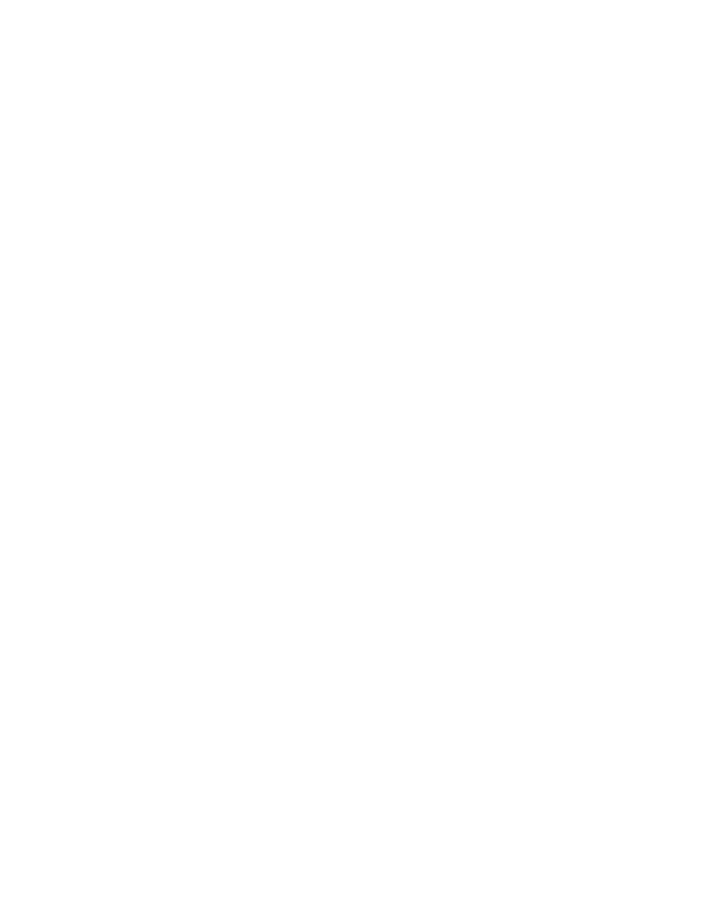
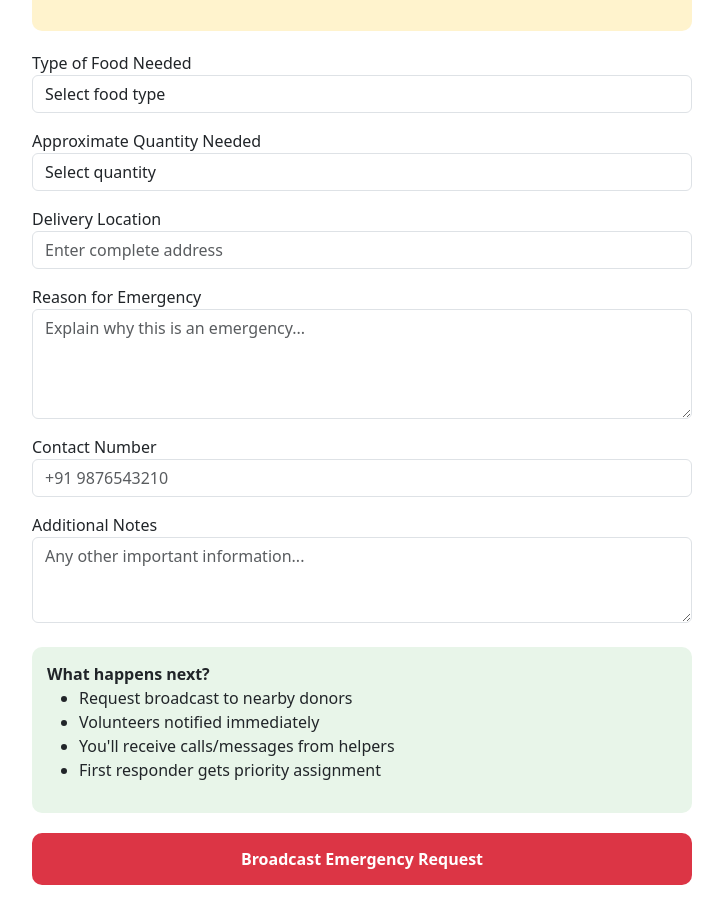
Before and after one commit to likithknp/food-rescue-UI, a React (Vite) app: page /emergency-request in a window 1280 px wide. Before the commit this address had no page. Shown: the part 229-1152 px from the top of the page, without its empty margins (278-1001 px from the left). Before the commit the page ends 800 px from the top, so only its background shows below. Built offline with nearby package versions, Linux system fonts and the light colour scheme.

Commit message:
Add emergency request feature and dashboard navigation

```diff
--- a/src/App.jsx
+++ b/src/App.jsx
@@ -11,6 +11,7 @@
 import NGOs from "./pages/NGOs";
 import PickupRequests from "./pages/PickupRequests";
 import Profile from "./pages/Profile";
+import EmergencyRequest from "./pages/EmergencyRequest";
 
 function App() {
   return (
@@ -29,6 +30,7 @@
         <Route path="/ngos" element={<NGOs />} />
         <Route path="/pickups" element={<PickupRequests />} />
         <Route path="/profile" element={<Profile />} />
+        <Route path="/emergency-request" element={<EmergencyRequest />} />
 
       </Routes>
     </BrowserRouter>
--- a/src/pages/Dashboard.jsx
+++ b/src/pages/Dashboard.jsx
@@ -175,12 +175,15 @@
           </p>
 
           <button
+            onClick={() => navigate("/emergency-request")}
             style={{
               background: "#dc2626",
               color: "white",
               border: "none",
               padding: "10px 20px",
               borderRadius: "10px",
+              cursor: "pointer",
+              fontWeight: "bold",
             }}
           >
             Help Now
--- /dev/null
+++ b/src/pages/EmergencyRequest.jsx
@@ -0,0 +1,177 @@
+import { useState } from "react";
+import axios from "axios";
+import Navbar from "../components/Navbar";
+
+function EmergencyRequest() {
+  const [formData, setFormData] = useState({
+    foodType: "",
+    quantity: "",
+    location: "",
+    reason: "",
+    contactNumber: "",
+    notes: "",
+  });
+
+  const handleChange = (e) => {
+    setFormData({
+      ...formData,
+      [e.target.name]: e.target.value,
+    });
+  };
+
+  const handleSubmit = async () => {
+    try {
+      await axios.post(
+        "http://localhost:8080/api/emergency",
+        formData
+      );
+
+      alert("Emergency request broadcast successfully!");
+
+      setFormData({
+        foodType: "",
+        quantity: "",
+        location: "",
+        reason: "",
+        contactNumber: "",
+        notes: "",
+      });
+    } catch (error) {
+      console.error(error);
+      alert("Failed to submit request");
+    }
+  };
+
+  return (
+    <>
+      <Navbar />
+
+      <div
+        style={{
+          maxWidth: "700px",
+          margin: "20px auto",
+          padding: "20px",
+        }}
+      >
+        <h2>🚨 Emergency Request</h2>
+
+        <div
+          style={{
+            background: "#fff3cd",
+            padding: "15px",
+            borderRadius: "10px",
+            marginBottom: "20px",
+          }}
+        >
+          <strong>Emergency Request Guidelines</strong>
+          <p>
+            This will broadcast your urgent need to nearby donors
+            and volunteers. Use only for genuine emergencies.
+          </p>
+        </div>
+
+        <label>Type of Food Needed</label>
+        <select
+          name="foodType"
+          value={formData.foodType}
+          onChange={handleChange}
+          className="form-control mb-3"
+        >
+          <option value="">Select food type</option>
+          <option value="Cooked Food">Cooked Food</option>
+          <option value="Packed Food">Packed Food</option>
+          <option value="Groceries">Groceries</option>
+          <option value="Drinking Water">Drinking Water</option>
+        </select>
+
+        <label>Approximate Quantity Needed</label>
+        <select
+          name="quantity"
+          value={formData.quantity}
+          onChange={handleChange}
+          className="form-control mb-3"
+        >
+          <option value="">Select quantity</option>
+          <option>10-30 meals</option>
+          <option>30-50 meals</option>
+          <option>50+ meals</option>
+        </select>
+
+        <label>Delivery Location</label>
+        <input
+          type="text"
+          name="location"
+          value={formData.location}
+          onChange={handleChange}
+          className="form-control mb-3"
+          placeholder="Enter complete address"
+        />
+
+        <label>Reason for Emergency</label>
+        <textarea
+          name="reason"
+          value={formData.reason}
+          onChange={handleChange}
+          className="form-control mb-3"
+          rows="4"
+          placeholder="Explain why this is an emergency..."
+        />
+
+        <label>Contact Number</label>
+        <input
+          type="text"
+          name="contactNumber"
+          value={formData.contactNumber}
+          onChange={handleChange}
+          className="form-control mb-3"
+          placeholder="+91 9876543210"
+        />
+
+        <label>Additional Notes</label>
+        <textarea
+          name="notes"
+          value={formData.notes}
+          onChange={handleChange}
+          className="form-control mb-4"
+          rows="3"
+          placeholder="Any other important information..."
+        />
+
+        <div
+          style={{
+            background: "#e8f5e9",
+            padding: "15px",
+            borderRadius: "10px",
+            marginBottom: "20px",
+          }}
+        >
+          <strong>What happens next?</strong>
+          <ul>
+            <li>Request broadcast to nearby donors</li>
+            <li>Volunteers notified immediately</li>
+            <li>You'll receive calls/messages from helpers</li>
+            <li>First responder gets priority assignment</li>
+          </ul>
+        </div>
+
+        <button
+          onClick={handleSubmit}
+          style={{
+            width: "100%",
+            padding: "14px",
+            backgroundColor: "#dc3545",
+            color: "white",
+            border: "none",
+            borderRadius: "10px",
+            fontSize: "16px",
+            fontWeight: "bold",
+          }}
+        >
+          Broadcast Emergency Request
+        </button>
+      </div>
+    </>
+  );
+}
+
+export default EmergencyRequest;
```
